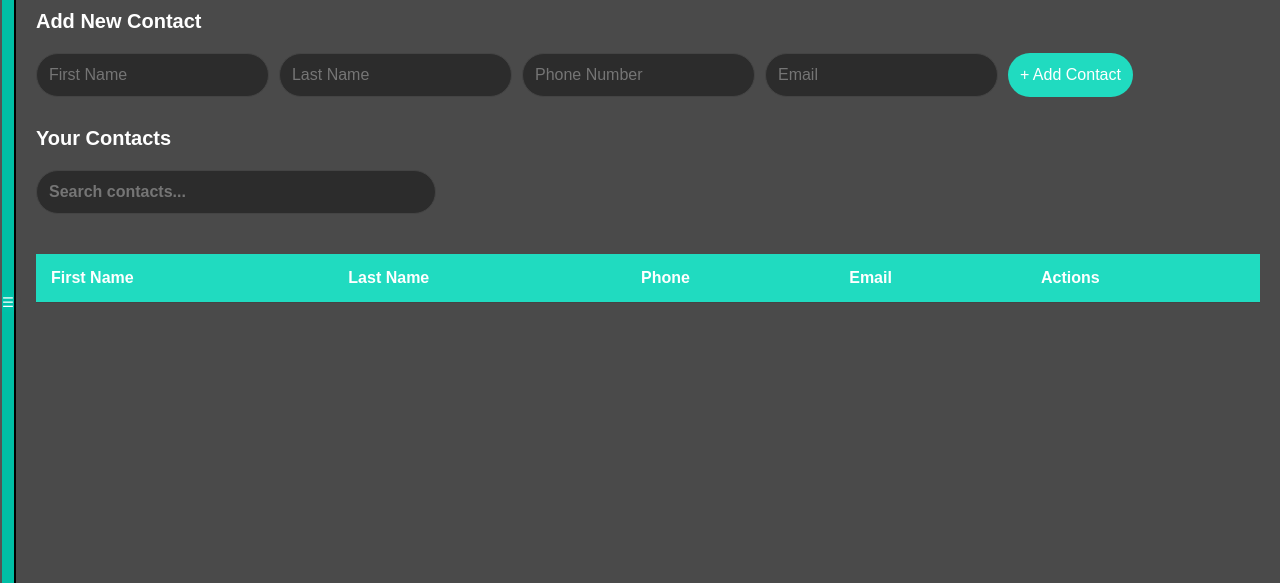
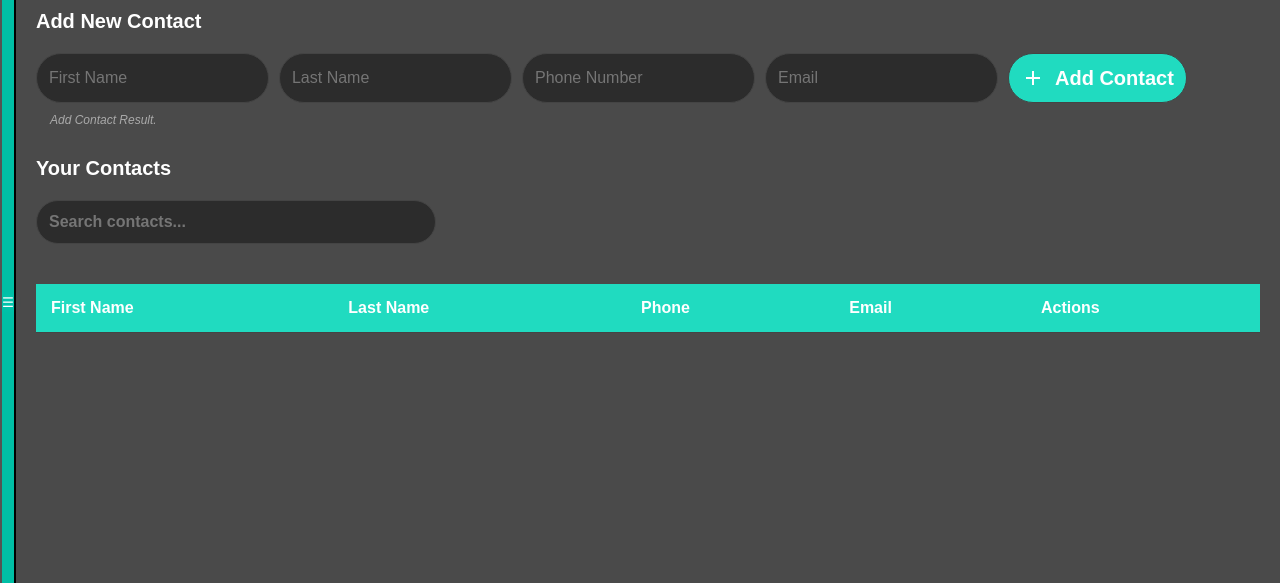
Before and after one commit to lurrah/cop3441_ContactBook, a PHP site: page /contacts.html in a window 1280 px wide. Shown: the part 98-681 px from the top of the page. Run offline with PHP 8.4, Linux system fonts and the light colour scheme; lists and menus that the app fills with data are empty; some libraries are stand-ins or nearby versions.

Commit message:
Updated look of buttons & result texts, removed home button

```diff
--- a/contacts.html
+++ b/contacts.html
@@ -25,10 +25,10 @@
       <img src="images/ContactWizardIcon.png" alt="Contact Wizard Icon" style="height: 7.5rem; margin-left: 10px; vertical-align: middle;">
     </header>
     <ul>
-      <li><button class="button" id="homeButton"><span class="material-symbols-outlined">home</span><span>Home</span></button></li>
+      <!-- <li><button class="button" id="homeButton"><span class="material-symbols-outlined">home</span><span>Home</span></button></li> -->
       <li><button class="button button-propone" id="contactsButton"><span class="material-symbols-outlined">contacts</span><span>Contacts</span></button></li>
-      <li><button class="button button-proptwo" id="logoutButton"><span class="material-symbols-outlined">logout</span><span>Logout</span></button></li>
-      <li><button class="button button-propthree"><span class="material-symbols-outlined">group</span><span>About</span></button></li>
+      <li><button class="button button-proptwo" id="signOutButton"><span class="material-symbols-outlined">logout</span><span>Sign Out</span></button></li>
+      <li><button class="button button-propthree" id="aboutButton"><span class="material-symbols-outlined">group</span><span>About</span></button></li>
     </ul>
   </div>
 
@@ -48,9 +48,9 @@
         <input type="text" id="addContactLastName" placeholder="Last Name" required>
         <input type="text" id="addContactPhone" placeholder="Phone Number" required>
         <input type="email" id="addContactEmail" placeholder="Email" required>
-        <button type="button" onclick="addContact()">+ Add Contact</button>
+        <button type="button" onclick="addContact()"><span class="material-symbols-outlined">add</span><span>Add Contact</span></button>
       </form>
-      <p id="addContactResult"></p>
+      <p class=result id="addContactResult">Add Contact Result.</p>
     </section>
 
     <div id="editContactModal" class="modal">
@@ -61,10 +61,10 @@
           <input type="text" id="editContactLastName" placeholder="Last Name" required>
           <input type="text" id="editContactPhone" placeholder="Phone Number" required>
           <input type="email" id="editContactEmail" placeholder="Email" required>
-          <button type="button" id="saveContactButton">Save</button>
-          <button type="button" id="closeEditModalButton" onclick="closeEditModal()">Close</button>
+          <button type="button" id="saveContactButton"><span class="material-symbols-outlined">save</span><span>Save</span></button>
+          <button type="button" id="closeEditModalButton" onclick="closeEditModal()" ><span class="material-symbols-outlined">close</span><span>Close</span></button>
         </form>
-        <p id="editContactResult"></p>
+        <p class=result id="editContactResult">Edit Contact Result.</p>
       </div>
     </div>
 
@@ -85,28 +85,27 @@
           <!-- Contacts will be dynamically added here -->
         </tbody>
       </table>
-      <p id="searchContactsResult"></p>
+      <p class=result id="searchContactsResult">Search Contacts Result.</p>
     </section>
   </div>
 
   <script>
+      /*
       document.getElementById('homeButton').addEventListener('click', function() {
         window.location.href = 'index.html';
       });
-
+      */
       document.getElementById('contactsButton').addEventListener('click', function() {
         window.location.href = 'contacts.html';
       });
 
-      document.getElementById('logoutButton').addEventListener('click', function() {
+      document.getElementById('signOutButton').addEventListener('click', function() {
         window.location.href = 'index.html';
       });
-    function toggleSidebar() {
-      const sidebar = document.getElementById('sidebar');
-      const content = document.getElementById('content');
-      sidebar.classList.toggle('active');
-      content.classList.toggle('active');
-    }
+
+      document.getElementById('aboutButton').addEventListener('click', function() {
+        window.location.href = 'about.html';
+      });
   </script>
 </body>
 
--- a/css/contacts.css
+++ b/css/contacts.css
@@ -62,6 +62,7 @@ body {
 .sidebar ul li {
     margin: 10px 0;
 }
+
 
 .sidebar ul li .button, .button-propone, .button-proptwo, .button-propthree {
     display: inline-flex;
@@ -156,6 +157,13 @@ body {
     width: 80%;
 }
 
+.result {
+    font-style: italic;
+    margin-top: 10px;
+    margin-left: 14px;
+    font-size: 12px;
+}
+
 /*form section styles */
 .form-section,
 .table-section {
@@ -164,7 +172,8 @@ body {
 
 .form-section h2,
 .table-section h2,
-.modal-content h2 {
+.modal-content h2,
+.about h2 {
     margin-top: 10px;
     font-size: 20px;
     margin-bottom: 20px;
@@ -179,7 +188,8 @@ form {
 }
 
 form input,
-form button {
+form button,
+table td button {
     padding: 12px;
     border: 1px solid #444;
     border-radius: 55px;
@@ -188,16 +198,31 @@ form button {
     color: white;
 }
 
-form button {
-   /* background-color: #4a90e2;*/
+form button,
+table td button {
+    /* background-color: #4a90e2;*/
+    /*
     background-color: #20dbc0;
     color: white;
     border: none;
     cursor: pointer;
     transition: background 0.3s, transform 0.3s ease;
+    */
+    display: inline-flex;
+    text-align: center;
+    align-items: center;
+    gap: 10px;
+    background: #20dbc0;
+    color: white;
+    font-family: 'Lexend', sans-serif;
+    font-weight: 600;
+    font-size: 20px;
+    /*margin: 10px;*/
+    transition: background 0.3s, transform 0.3s ease;
 }
 
-form button:hover {
+form button:hover,
+table td button:hover {
     /*background-color: #357ABD;*/
     background-color: #00bfa6;
     transform: scale(1.05);
--- a/index.html
+++ b/index.html
@@ -8,7 +8,8 @@
     <link rel="stylesheet" href = "css/styles.css">
     <link rel="icon" type="image/png" href="images/contactWizardIcon.png" />
     <script type="text/javascript" src="js/code.js"></script>
-    </head>
+</head>
+
 <body>
     <div class="header">
         <a href="https://github.com/lurrah/cop3441_ContactBook/tree/main" target="_blank" id="title">Contact Wizard</a>
--- a/js/contacts.js
+++ b/js/contacts.js
@@ -98,8 +98,8 @@ function renderContacts() {
             <td>${contact.phone}</td>
             <td>${contact.email}</td>
             <td>
-                <button onclick="openEditModal(${index})">Edit</button>
-                <button onclick="deleteContact(${index})">Delete</button>
+                <button onclick="openEditModal(${index})"><span class="material-symbols-outlined">edit</span><span>Edit</span></button>
+                <button onclick="deleteContact(${index})"><span class="material-symbols-outlined">delete</span><span>Delete</span></button>
             </td>
         </tr>`;
         tbody.innerHTML += row;
@@ -306,3 +306,10 @@ function saveContact(index) {
         document.getElementById("editContactResult").innerHTML = err.message;
     }
 }
+
+function toggleSidebar() {
+	const sidebar = document.getElementById('sidebar');
+	const content = document.getElementById('content');
+	sidebar.classList.toggle('active');
+	content.classList.toggle('active');
+}
```
Also changed, not shown: js/code.js (+0 -113 lines).
